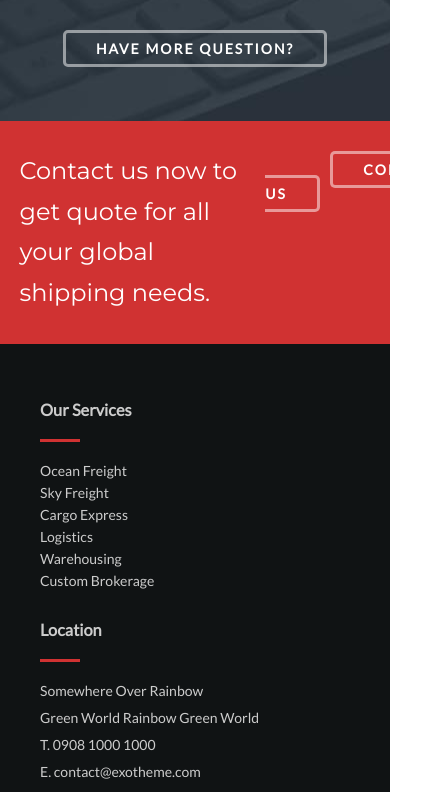
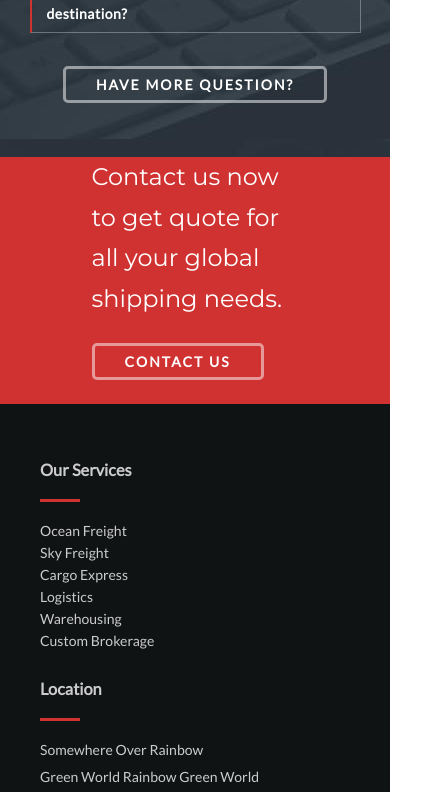
Before and after one commit to nguyentienanhvtth/exotheme, a website: page public/index.html in a window 390 px wide. Shown: the part 5011-5803 px from the top of the page, 443 px wide, since content can reach past the window. Drawn offline with Linux system fonts and the light colour scheme.

Commit message:
hoan thanh responsive

```diff
--- a/src/sass/includes/parts/content.scss
+++ b/src/sass/includes/parts/content.scss
@@ -545,6 +545,24 @@
           }
 
         }
-
+      .content-question__box{
+        .question-box__col50{
+          width: 100%;
+        }
+      }
+      .content-contact{
+        box-sizing:border-box;
+        padding: 0px 80px;
+        p{
+          width: 100%;
+        }
+        .contact-button{
+          width: 100%;
+          margin: 30px 0px;
+            a{
+              margin-left: 0px;
+            }
+        }
+      }
     }
    }
```
Also changed, not shown: public/style.css.
